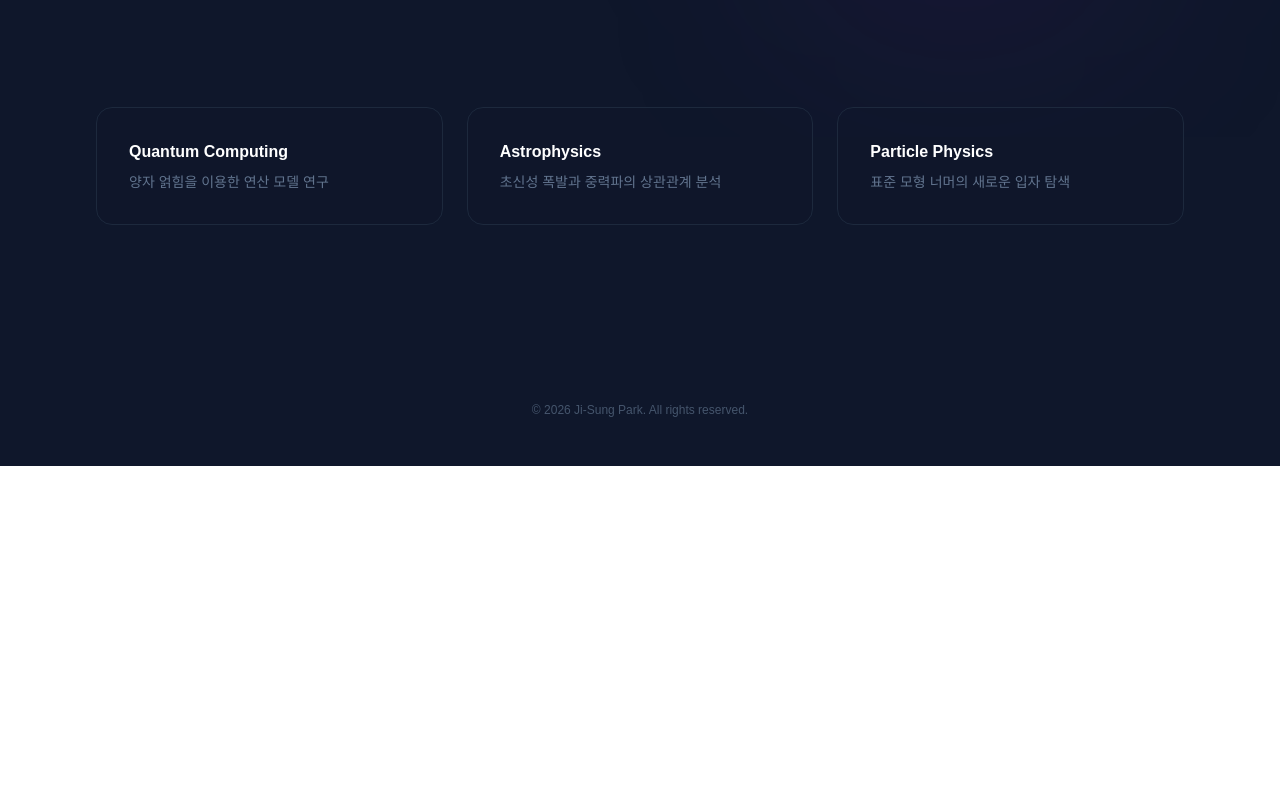
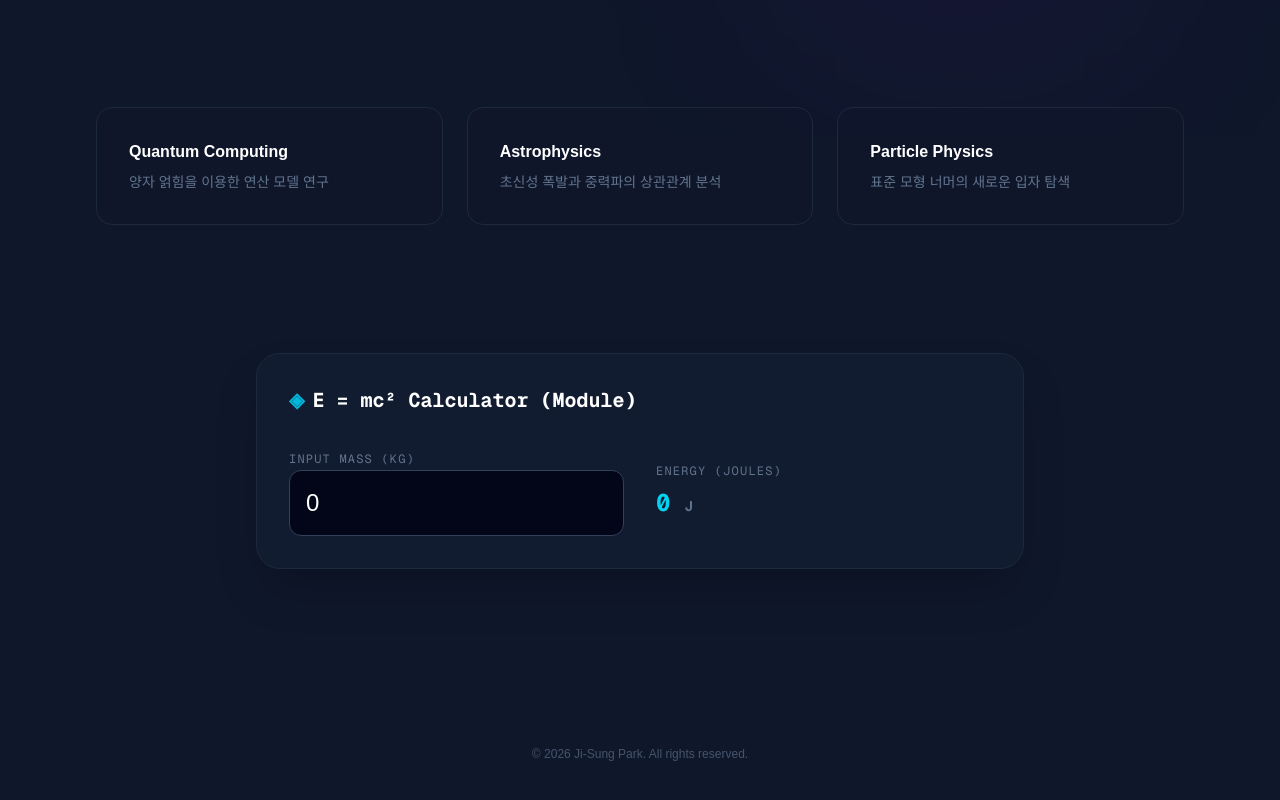
Before and after one commit to David060607/my-new-physics-profile, a Next.js app: page / in a window 1280 px wide. Shown: the part 663-1463 px from the top of the page. Before the commit the page ends 1129 px from the top, so only its background shows below. Built offline with nearby package versions, Linux system fonts and the light colour scheme.

Commit message:
added cal

```diff
--- a/app/page.tsx
+++ b/app/page.tsx
@@ -1,6 +1,6 @@
 "use client";
 import React from 'react';
-import Calculator from './Calculator';
+import Calculator from './calculator';
 
 export default function Portfolio() {
   const scrollToCalc = () => {
@@ -68,6 +68,7 @@ export default function Portfolio() {
             </div>
           ))}
         </div>
+        <Calculator />
       </main>
 
       <footer className="relative z-10 border-t border-slate-900 py-12 text-center text-slate-600 text-xs">
```
